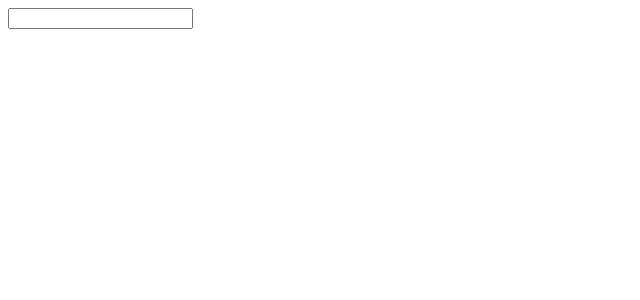
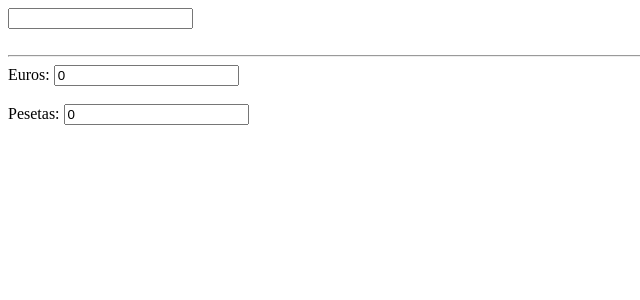
Before and after one commit to LuisJoseSanchez/mis-primeros-pasitos-con-angular, an Angular app in the folder eventos-y-double-binding/: page / in a window 1280 px wide. Shown: the top 300 px of the page, without its empty margins (0-640 px from the left). Built offline with nearby package versions, Linux system fonts and the light colour scheme.

Commit message:
Actualizando ejemplos del capítulo 6

```diff
--- a/eventos-y-double-binding/src/app/ejemplos-capitulo06/ejemplos-capitulo06.component.html
+++ b/eventos-y-double-binding/src/app/ejemplos-capitulo06/ejemplos-capitulo06.component.html
@@ -1,3 +1,14 @@
-<input type="text" [(ngModel)]="texto" />
-<br /><br />
+<input type="text" [(ngModel)]="texto" /> <br /><br />
 {{ texto | uppercase }}
+
+<hr />
+
+Euros:
+<input
+  type="number"
+  step="0.01"
+  [(ngModel)]="euros"
+  [value]="pesetas / 166.386"/><br /><br />
+
+Pesetas:
+<input [(ngModel)]="pesetas" type="number" />
--- a/eventos-y-double-binding/src/app/ejemplos-capitulo06/ejemplos-capitulo06.component.ts
+++ b/eventos-y-double-binding/src/app/ejemplos-capitulo06/ejemplos-capitulo06.component.ts
@@ -9,9 +9,16 @@ export class EjemplosCapitulo06Component implements OnInit {
 
   texto = '';
 
+  euros = 0;
+  pesetas = 0;
+
   constructor() { }
 
   ngOnInit(): void {
   }
 
+  reset() {
+    this.euros = 0;
+    this.pesetas = 0;
+  }
 }
```
